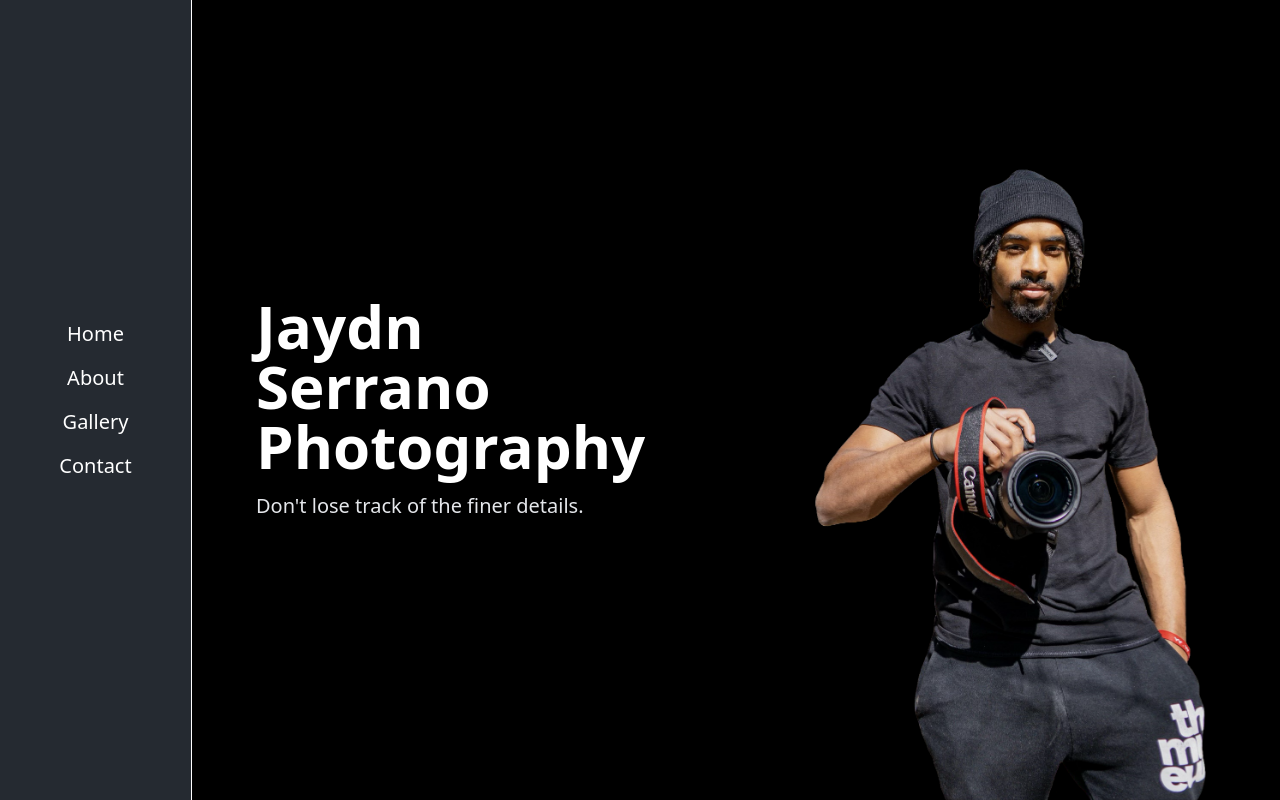
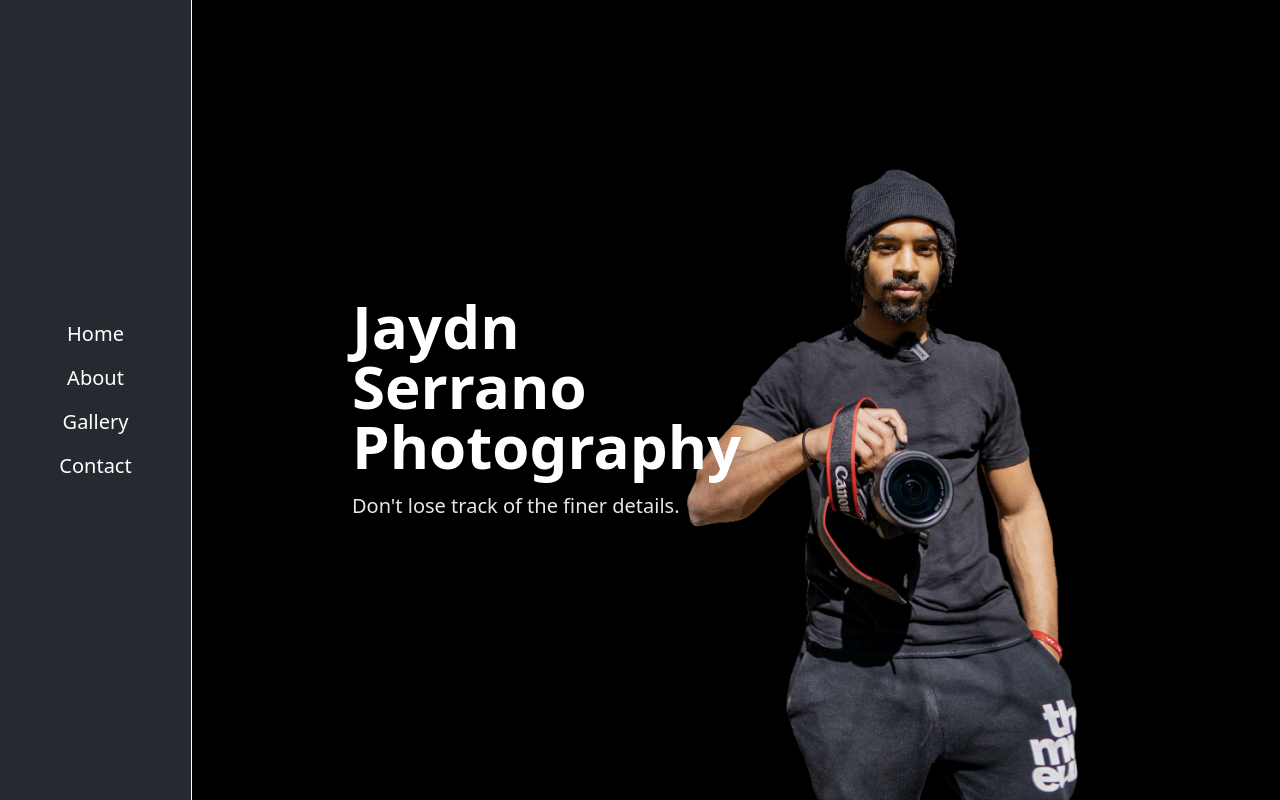
Before and after one commit to connoraleks/JaydnSerrano-Frontend, a React (Create React App) app in the folder frontend/: page / in a window 1280 px wide. Built offline with nearby package versions, Linux system fonts and the light colour scheme.

Commit message:
bug: proportions

```diff
--- a/frontend/src/components/Home.jsx
+++ b/frontend/src/components/Home.jsx
@@ -1,11 +1,11 @@
 const Home = ({home}) => {
     return (
         <div ref={home} className="h-screen w-full relative overflow-hidden box-border">
-            <div className="w-full mt-20 sm:mt-24 md:mt-0 sm:w-1/2 h-full flex flex-col justify-start xl:justify-center p-16" style={{transition: "all 0.55s ease"}}>
+            <div className="w-full mt-20 sm:mt-24 md:mt-0 sm:w-1/2 h-full flex flex-col justify-start xl:justify-center p-16 lg:ml-12 xl:ml-24" style={{transition: "all 0.55s ease"}}>
                 <h1 className="text-4xl lg:text-5xl xl:text-6xl my-4 font-bold text-white w-fit" style={{transition: "all 0.5s ease"}} >Jaydn Serrano Photography</h1>
                 <p className="text-md lg:text-lg xl:text-xl text-gray-200 pr-4 w-fit" style={{transition: "all 0.5s ease"}} >Don't lose track of the finer details.</p>
             </div>
-            <img className="h-3/5 md:h-4/5 2xl:h-full w-min absolute -z-10 left-0 right-0 bottom-0 ml-auto mr-4 lg:mr-16" style={{transition: "all 0.55s ease", maxWidth: "85%"}} src={process.env.PUBLIC_URL + '/assets/home.png'}  alt="jaydn headshot"/>
+            <img className="h-3/5 md:h-4/5 w-max absolute -z-10 left-0 right-0 bottom-0 ml-auto mr-4 lg:mr-32 xl:mr-48" style={{transition: "all 0.55s ease", maxWidth: "85%"}} src={process.env.PUBLIC_URL + '/assets/home.png'}  alt="jaydn headshot"/>
         </div>
     );
 }
```
